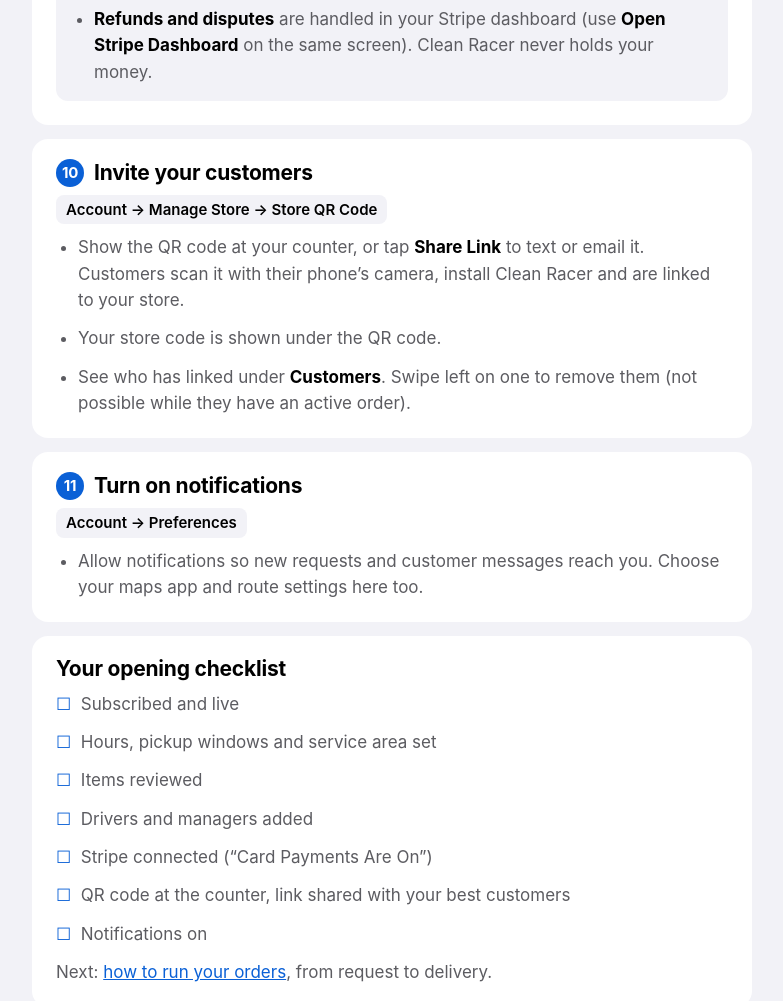
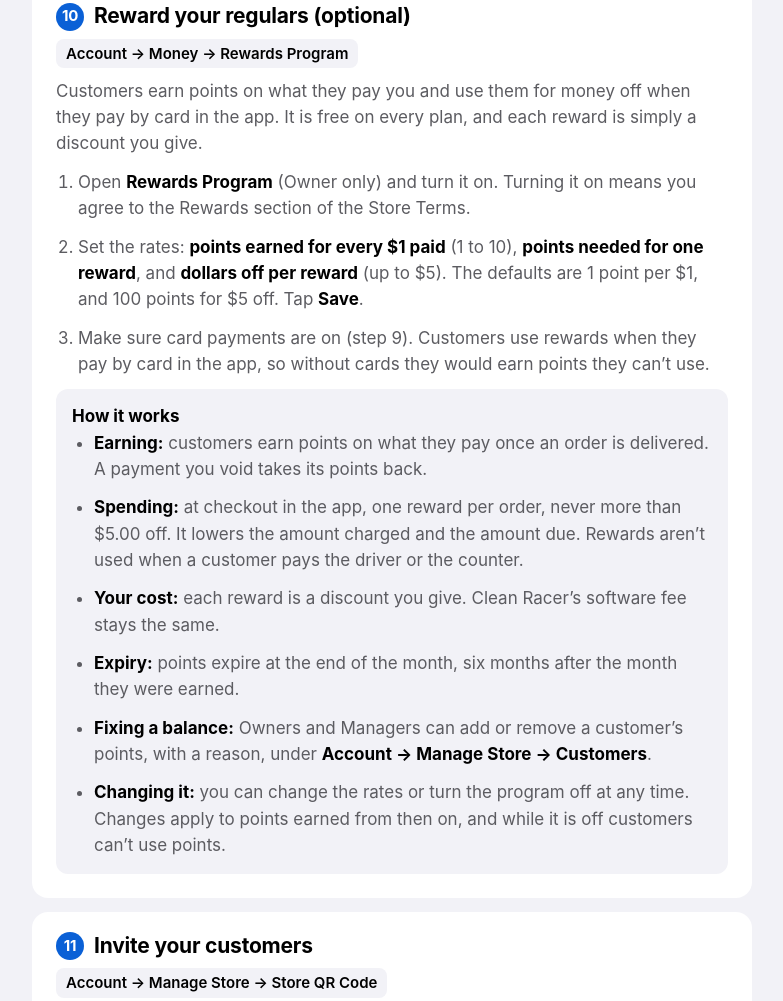
Before and after one commit to joshua9park/cleanracer-legal, an Astro site: page /guides/get-started in a window 1280 px wide. Shown: the part 3605-4606 px from the top of the page, without its empty margins (248-1031 px from the left). Built offline with nearby package versions, Linux system fonts and the light colour scheme; Astro itself is replaced by a stand-in of ours.

Commit message:
Get Started guide: rewards get their own step 10; Invite your customers and Turn on notifications move to 11 and 12 (#22)

```diff
--- a/src/pages/guides/get-started/index.astro
+++ b/src/pages/guides/get-started/index.astro
@@ -137,7 +137,6 @@ h1{font-size:30px}}
 <li>Already have a Stripe account? Sign in. If not, create one. It&rsquo;s free and takes about 10 minutes. Stripe will ask for details about your business, the owner, and the bank account for payouts.</li>
 <li>Come back to Clean Racer Business. The page updates by itself, or tap <strong>Check Status</strong>. When you see <strong>Card Payments Are On</strong>, you&rsquo;re done.</li>
 </ol>
-<p><strong>Optional: reward your regulars.</strong> Owners can turn on a rewards program under <span class="where">Account &rarr; Rewards Program</span>. Customers earn points on what they pay and use them for money off (one reward per order, up to $5.00) when they pay by card in the app, which is one more reason to pay there. It is free on every plan and you set the rates. Each reward is a discount you give.</p>
 <div class="sub">
 <strong>What it costs and who keeps what</strong>
 <ul>
@@ -150,7 +149,29 @@ h1{font-size:30px}}
 </section>
 
 <section class="step">
-<h2><span class="n">10</span>Invite your customers</h2>
+<h2><span class="n">10</span>Reward your regulars (optional)</h2>
+<span class="where">Account &rarr; Money &rarr; Rewards Program</span>
+<p>Customers earn points on what they pay you and use them for money off when they pay by card in the app. It is free on every plan, and each reward is simply a discount you give.</p>
+<ol>
+<li>Open <strong>Rewards Program</strong> (Owner only) and turn it on. Turning it on means you agree to the Rewards section of the Store Terms.</li>
+<li>Set the rates: <strong>points earned for every $1 paid</strong> (1 to 10), <strong>points needed for one reward</strong>, and <strong>dollars off per reward</strong> (up to $5). The defaults are 1 point per $1, and 100 points for $5 off. Tap <strong>Save</strong>.</li>
+<li>Make sure card payments are on (step 9). Customers use rewards when they pay by card in the app, so without cards they would earn points they can&rsquo;t use.</li>
+</ol>
+<div class="sub">
+<strong>How it works</strong>
+<ul>
+<li><strong>Earning:</strong> customers earn points on what they pay once an order is delivered. A payment you void takes its points back.</li>
+<li><strong>Spending:</strong> at checkout in the app, one reward per order, never more than $5.00 off. It lowers the amount charged and the amount due. Rewards aren&rsquo;t used when a customer pays the driver or the counter.</li>
+<li><strong>Your cost:</strong> each reward is a discount you give. Clean Racer&rsquo;s software fee stays the same.</li>
+<li><strong>Expiry:</strong> points expire at the end of the month, six months after the month they were earned.</li>
+<li><strong>Fixing a balance:</strong> Owners and Managers can add or remove a customer&rsquo;s points, with a reason, under <strong>Account &rarr; Manage Store &rarr; Customers</strong>.</li>
+<li><strong>Changing it:</strong> you can change the rates or turn the program off at any time. Changes apply to points earned from then on, and while it is off customers can&rsquo;t use points.</li>
+</ul>
+</div>
+</section>
+
+<section class="step">
+<h2><span class="n">11</span>Invite your customers</h2>
 <span class="where">Account &rarr; Manage Store &rarr; Store QR Code</span>
 <ul>
 <li>Show the QR code at your counter, or tap <strong>Share Link</strong> to text or email it. Customers scan it with their phone&rsquo;s camera, install Clean Racer and are linked to your store.</li>
@@ -160,7 +181,7 @@ h1{font-size:30px}}
 </section>
 
 <section class="step">
-<h2><span class="n">11</span>Turn on notifications</h2>
+<h2><span class="n">12</span>Turn on notifications</h2>
 <span class="where">Account &rarr; Preferences</span>
 <ul>
 <li>Allow notifications so new requests and customer messages reach you. Choose your maps app and route settings here too.</li>
```
